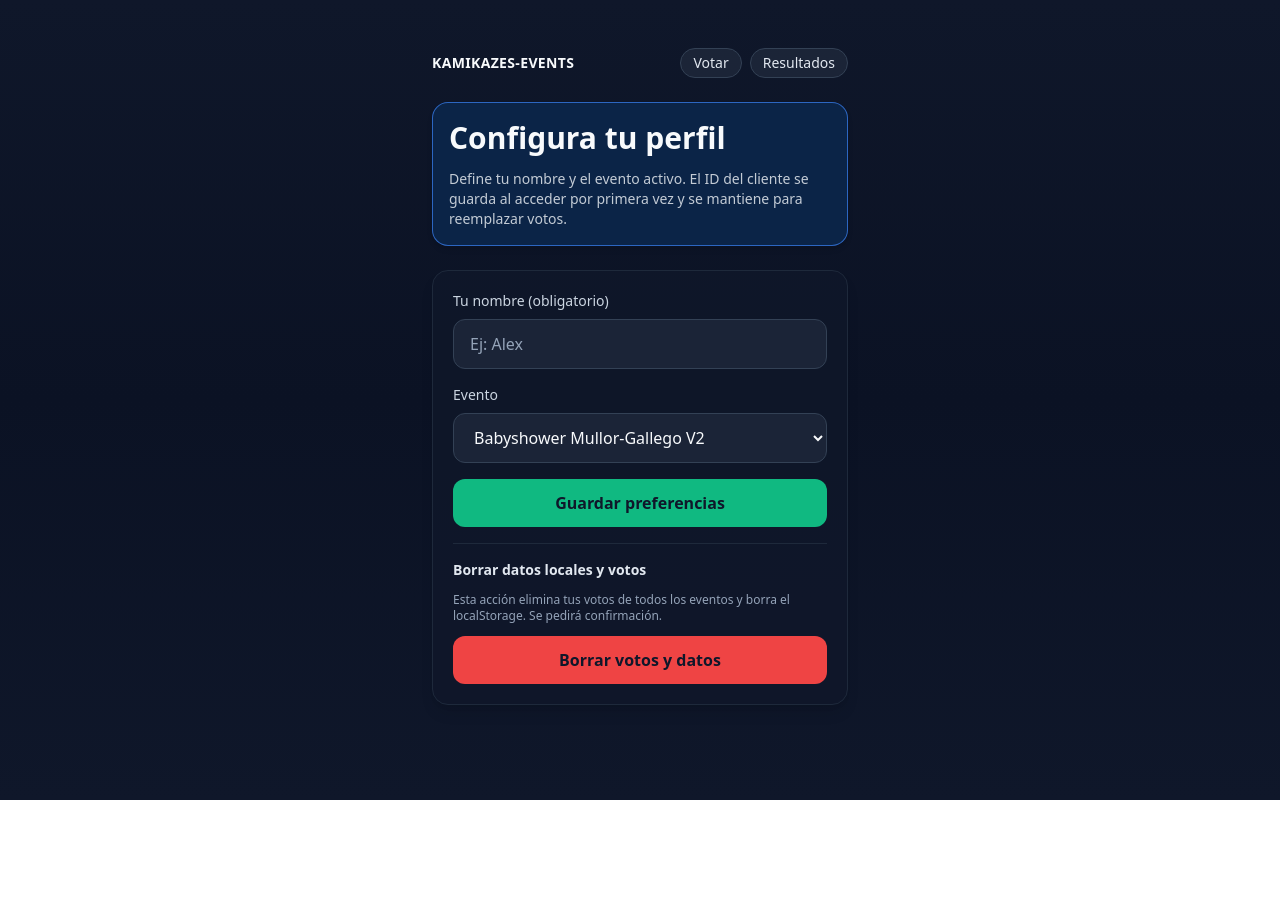
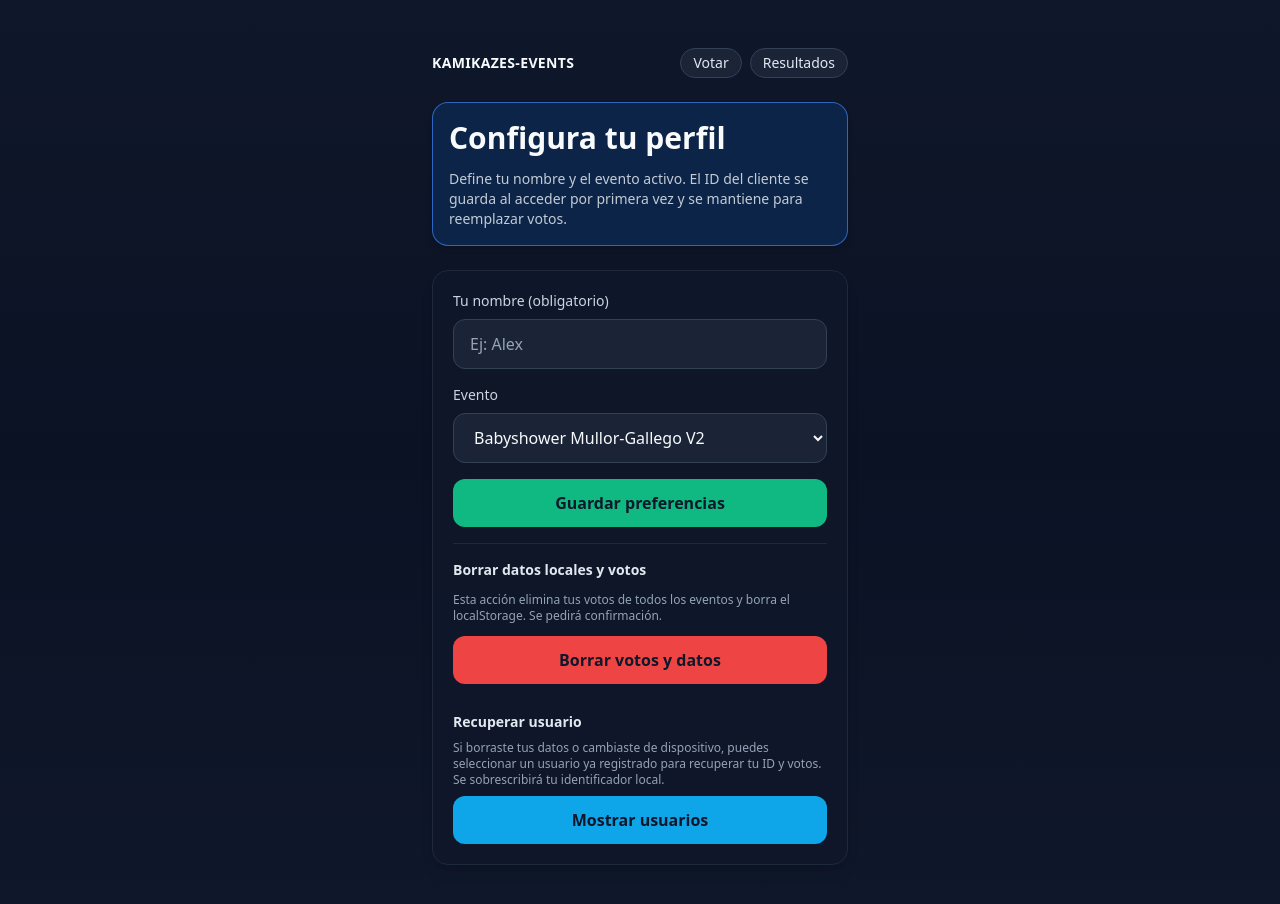
Before and after one commit to ralph1985/kamikazes-events, a Next.js app: page /settings in a window 1280 px wide. Shown: the top 904 px of the page. Before the commit the page ends 800 px from the top, so only its background shows below. Built offline with nearby package versions, Linux system fonts and the light colour scheme.

Commit message:
feat: implement voter recovery API and enhance client-side recovery functionality

```diff
--- /dev/null
+++ b/app/api/voters/recovery/route.ts
@@ -0,0 +1,13 @@
+import { NextResponse } from 'next/server';
+import { ensureDefaultEvent } from '../../../lib/storage';
+
+export async function GET() {
+  try {
+    const driver = await ensureDefaultEvent();
+    const voters = await driver.listVoters();
+    return NextResponse.json({ voters });
+  } catch (error) {
+    console.error('GET /api/voters/recovery', error);
+    return NextResponse.json({ message: 'No se pudieron cargar los usuarios' }, { status: 500 });
+  }
+}
--- a/app/lib/client.ts
+++ b/app/lib/client.ts
@@ -27,6 +27,11 @@ export function saveName(name: string) {
   localStorage.setItem(VOTER_NAME_KEY, name);
 }
 
+export function setClientId(id: string) {
+  if (typeof window === 'undefined') return;
+  localStorage.setItem(CLIENT_ID_KEY, id);
+}
+
 export function getStoredEvent(): string {
   if (typeof window === 'undefined') return '';
   return localStorage.getItem(SELECTED_EVENT_KEY) ?? '';
--- a/app/lib/storage/KvDriver.ts
+++ b/app/lib/storage/KvDriver.ts
@@ -1,7 +1,7 @@
 import { kv } from '@vercel/kv';
 import { formatDayKey, parseDayKey } from '../dates';
 import { slugify } from '../slug';
-import type { EventItem, StorageDriver, VoteResult } from './StorageDriver';
+import type { EventItem, StorageDriver, VoteResult, VoterInfo } from './StorageDriver';
 
 export class KvDriver implements StorageDriver {
   async getEvents(): Promise<EventItem[]> {
@@ -101,6 +101,25 @@ export class KvDriver implements StorageDriver {
     return voters;
   }
 
+  async listVoters(): Promise<VoterInfo[]> {
+    const events = await this.getEvents();
+    const voterMap = new Map<string, string>();
+
+    for (const event of events) {
+      const voterKeys = await this.getVoterKeys(event.id);
+      for (const voterKey of voterKeys) {
+        if (!voterMap.has(voterKey)) {
+          const name = (await kv.get<string>(this.voterNameKey(event.id, voterKey))) || 'Anónimo';
+          voterMap.set(voterKey, name);
+        }
+      }
+    }
+
+    return Array.from(voterMap.entries())
+      .map(([id, name]) => ({ id, name }))
+      .sort((a, b) => a.name.localeCompare(b.name, 'es', { sensitivity: 'base' }));
+  }
+
   private buildVoterKey(raw: string): string {
     return slugify(raw.trim().toLowerCase()) || 'anon';
   }
--- a/app/lib/storage/MockDriver.ts
+++ b/app/lib/storage/MockDriver.ts
@@ -115,6 +115,10 @@ export class MockDriver implements StorageDriver {
     return voters;
   }
 
+  async listVoters() {
+    return Array.from(this.voterNames.entries()).map(([id, name]) => ({ id, name }));
+  }
+
   private normalizeId(id: string): string {
     return slugify(id.trim().toLowerCase()) || 'anon';
   }
--- a/app/lib/storage/StorageDriver.ts
+++ b/app/lib/storage/StorageDriver.ts
@@ -17,6 +17,11 @@ export type VoterSelection = {
   days: string[];
 };
 
+export type VoterInfo = {
+  id: string;
+  name: string;
+};
+
 export interface StorageDriver {
   getEvents(): Promise<EventItem[]>;
   createEvent(name: string, window?: EventItem['window']): Promise<EventItem>;
@@ -26,4 +31,5 @@ export interface StorageDriver {
   getVotersByDay(eventId: string, day: string): Promise<string[]>;
   setVoterName(eventId: string, voterId: string, name: string): Promise<void>;
   getVotersSelections(eventId: string): Promise<VoterSelection[]>;
+  listVoters(): Promise<VoterInfo[]>;
 }
--- a/app/settings/page.tsx
+++ b/app/settings/page.tsx
@@ -11,7 +11,8 @@ import {
   getStoredEvent,
   getStoredName,
   saveEvent,
-  saveName
+  saveName,
+  setClientId
 } from '../lib/client';
 import { getCachedJson, setCachedJson, clearCacheByPrefix } from '../lib/cache';
 import { EVENTS_CACHE_TTL_MS } from '../lib/constants';
@@ -26,6 +27,11 @@ export default function SettingsPage() {
   const [status, setStatus] = useState<'idle' | 'saving' | 'saved' | 'error'>('idle');
   const [resetStatus, setResetStatus] = useState<'idle' | 'working' | 'done' | 'error'>('idle');
   const [errorMessage, setErrorMessage] = useState<string>('');
+  const [recoveryLoading, setRecoveryLoading] = useState(false);
+  const [recoveryError, setRecoveryError] = useState<string>('');
+  const [recoveryList, setRecoveryList] = useState<{ id: string; name: string }[]>([]);
+  const [selectedRecovery, setSelectedRecovery] = useState<string>('');
+  const [recoverySuccess, setRecoverySuccess] = useState<string>('');
 
   useEffect(() => {
     if (typeof window === 'undefined') return;
@@ -205,6 +211,76 @@ export default function SettingsPage() {
           {resetStatus === 'done' && (
             <p className="text-emerald-300 text-xs">Datos borrados correctamente.</p>
           )}
+
+          <div className="pt-4 space-y-2">
+            <p className="text-slate-200 font-semibold text-sm">Recuperar usuario</p>
+            <p className="text-slate-400 text-xs">
+              Si borraste tus datos o cambiaste de dispositivo, puedes seleccionar un usuario ya registrado
+              para recuperar tu ID y votos. Se sobrescribirá tu identificador local.
+            </p>
+            <div className="flex items-center gap-2">
+              <button
+                type="button"
+                className="btn bg-sky-500 hover:bg-sky-400 text-slate-900"
+                disabled={recoveryLoading}
+                onClick={async () => {
+                  setRecoveryLoading(true);
+                  setRecoveryError('');
+                  setRecoverySuccess('');
+                  try {
+                    const res = await fetch('/api/voters/recovery', { cache: 'no-store' });
+                    if (!res.ok) throw new Error('No se pudo cargar la lista de usuarios');
+                    const payload: { voters: { id: string; name: string }[] } = await res.json();
+                    setRecoveryList(payload.voters);
+                    setSelectedRecovery(payload.voters[0]?.id ?? '');
+                  } catch (error) {
+                    setRecoveryError(error instanceof Error ? error.message : 'Error al recuperar usuarios');
+                  } finally {
+                    setRecoveryLoading(false);
+                  }
+                }}
+              >
+                {recoveryLoading ? 'Cargando...' : 'Mostrar usuarios'}
+              </button>
+              {recoveryError && <span className="text-red-300 text-xs">{recoveryError}</span>}
+            </div>
+
+            {recoveryList.length > 0 && (
+              <div className="space-y-2">
+                <label className="text-sm text-slate-300">Selecciona tu usuario</label>
+                <select
+                  className="input"
+                  value={selectedRecovery}
+                  onChange={(e) => setSelectedRecovery(e.target.value)}
+                >
+                  {recoveryList.map((user) => (
+                    <option key={user.id} value={user.id}>
+                      {user.name} — {user.id}
+                    </option>
+                  ))}
+                </select>
+                <button
+                  type="button"
+                  className="btn bg-emerald-500 hover:bg-emerald-400 text-slate-900"
+                  disabled={!selectedRecovery}
+                  onClick={() => {
+                    const target = recoveryList.find((user) => user.id === selectedRecovery);
+                    if (!target) return;
+                    setClientId(target.id);
+                    setVoterName(target.name);
+                    saveName(target.name);
+                    clearCacheByPrefix('/api/results');
+                    clearCacheByPrefix('/api/voters');
+                    clearCacheByPrefix('/api/vote');
+                    setRecoverySuccess('Usuario recuperado. Tus votos se cargarán al volver a Votar.');
+                  }}
+                >
+                  Usar este usuario
+                </button>
+                {recoverySuccess && <p className="text-emerald-300 text-xs">{recoverySuccess}</p>}
+              </div>
+            )}
+          </div>
         </div>
       </section>
     </main>
```
